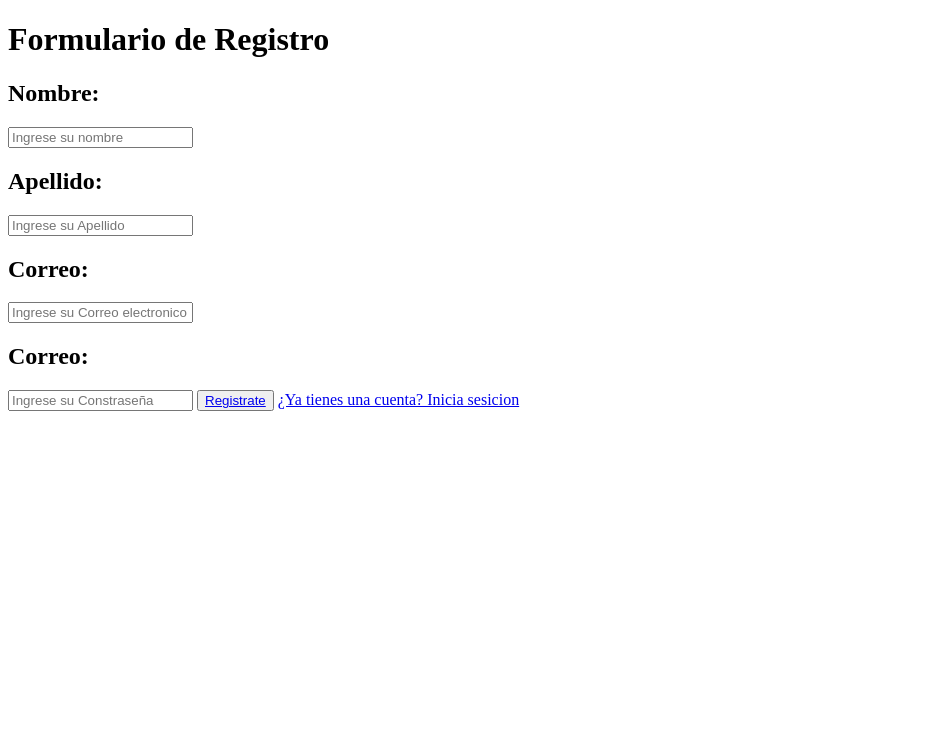
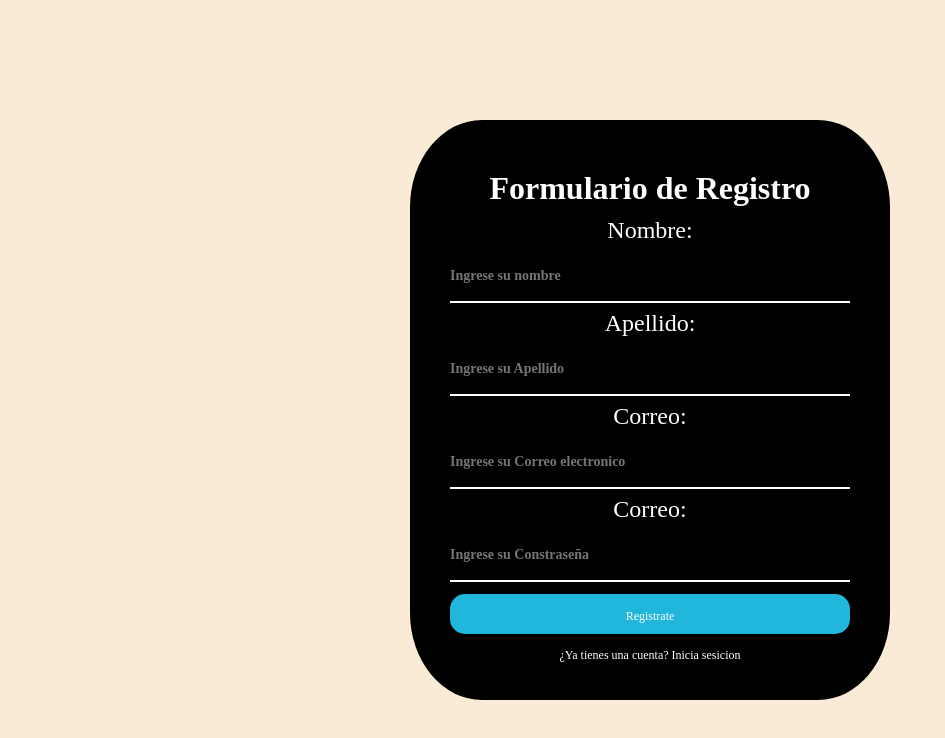
Before and after one commit to brianlavandera3/web, a plain HTML site: page registro.html in a window 1280 px wide. Shown: the whole page, without its empty margins (0-945 px from the left). Drawn offline with Linux system fonts and the light colour scheme; the site is published under a folder, as on GitHub Pages, so addresses that start at the root find nothing; a web font is replaced by a local one.

Commit message:
Update registro.html

```diff
--- a/registro.html
+++ b/registro.html
@@ -4,7 +4,7 @@
     <meta charset="UTF-8">
     <meta http-equiv="X-UA-Compatible" content="IE=edge">
     <meta name="viewport" content="width=device-width, initial-scale=1.0">
-    <link rel="stylesheet" href="/css/registro.css">
+    <link rel="stylesheet" href="css/registro.css">
     <link rel="preconnect" href="https://fonts.googleapis.com">
 <link rel="preconnect" href="https://fonts.gstatic.com" crossorigin>
 <link href="https://fonts.googleapis.com/css2?family=Gloock&family=Noto+Sans+JP:wght@100&family=Roboto:wght@100&family=Tilt+Warp&display=swap" rel="stylesheet">
```
